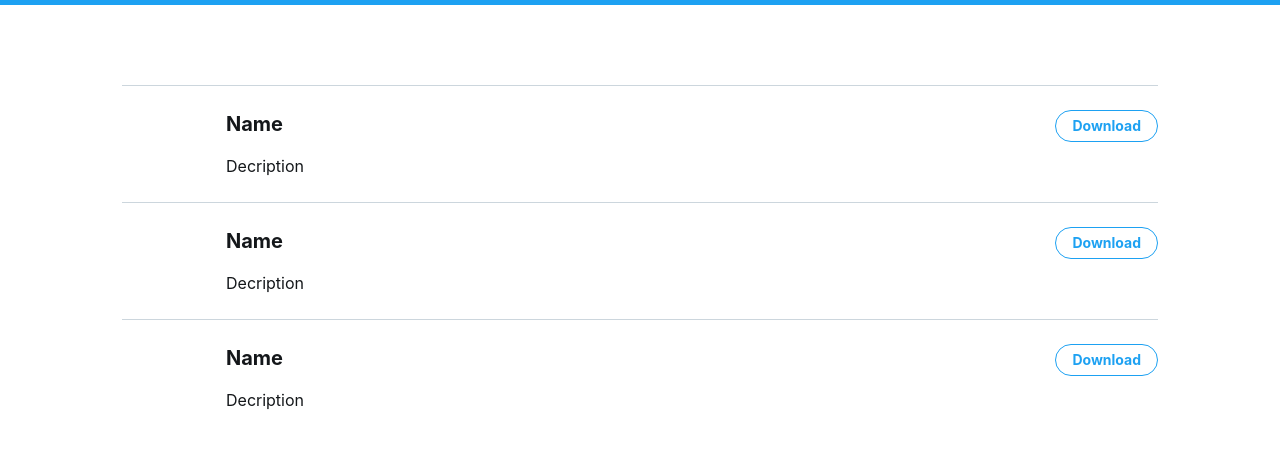
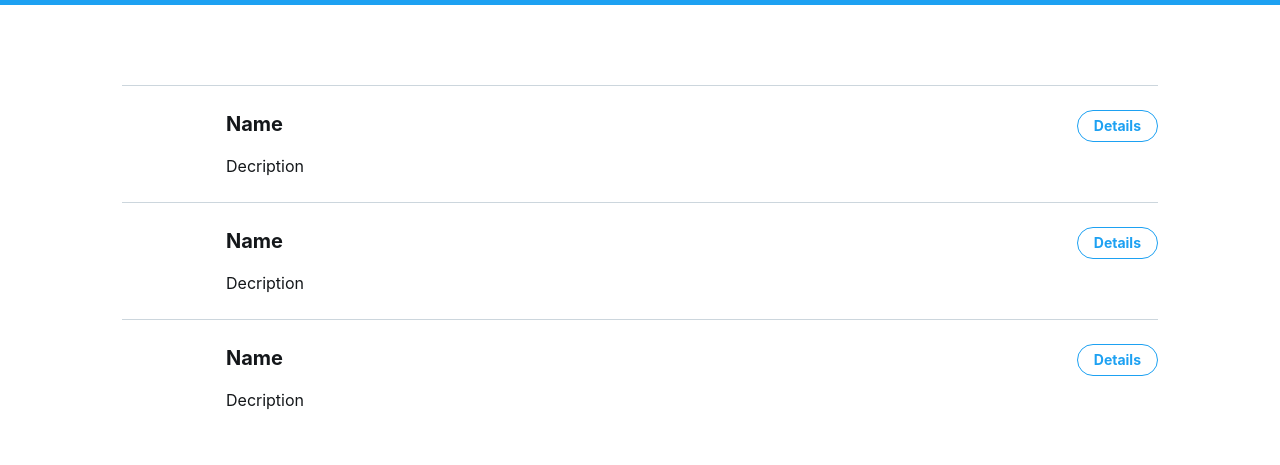
Before and after one commit to scc416/VisUAL2-doc, a Jekyll site: the page built from developer_guide.html, in a window 1280 px wide and 923 px high. Shown: the part 299-764 px from the top of the window. Built offline with Jekyll 4.4.1, drawn with Linux system fonts in a browser that asks for light colours.

Commit message:
Update developer_guide.html

```diff
--- a/developer_guide.html
+++ b/developer_guide.html
@@ -29,7 +29,7 @@ custom_css: memberships.css
                 <p>Decription</p>
 
                 <!-- Visit website -->
-                <button onclick="window.open('{{ item["website"] }}')" type="button" class="Button">Download</button>
+                <button onclick="window.open('{{ item["website"] }}')" type="button" class="Button">Details</button>
 
 
         </div>
@@ -47,7 +47,7 @@ custom_css: memberships.css
             <p>Decription</p>
 
             <!-- Visit website -->
-            <button onclick="window.open('{{ item["website"] }}')" type="button" class="Button">Download</button>
+            <button onclick="window.open('{{ item["website"] }}')" type="button" class="Button">Details</button>
 
 
         </div>
@@ -65,7 +65,7 @@ custom_css: memberships.css
             <p>Decription</p>
 
             <!-- Visit website -->
-            <button onclick="window.open('{{ item["website"] }}')" type="button" class="Button">Download</button>
+            <button onclick="window.open('{{ item["website"] }}')" type="button" class="Button">Details</button>
 
 
         </div>
```
